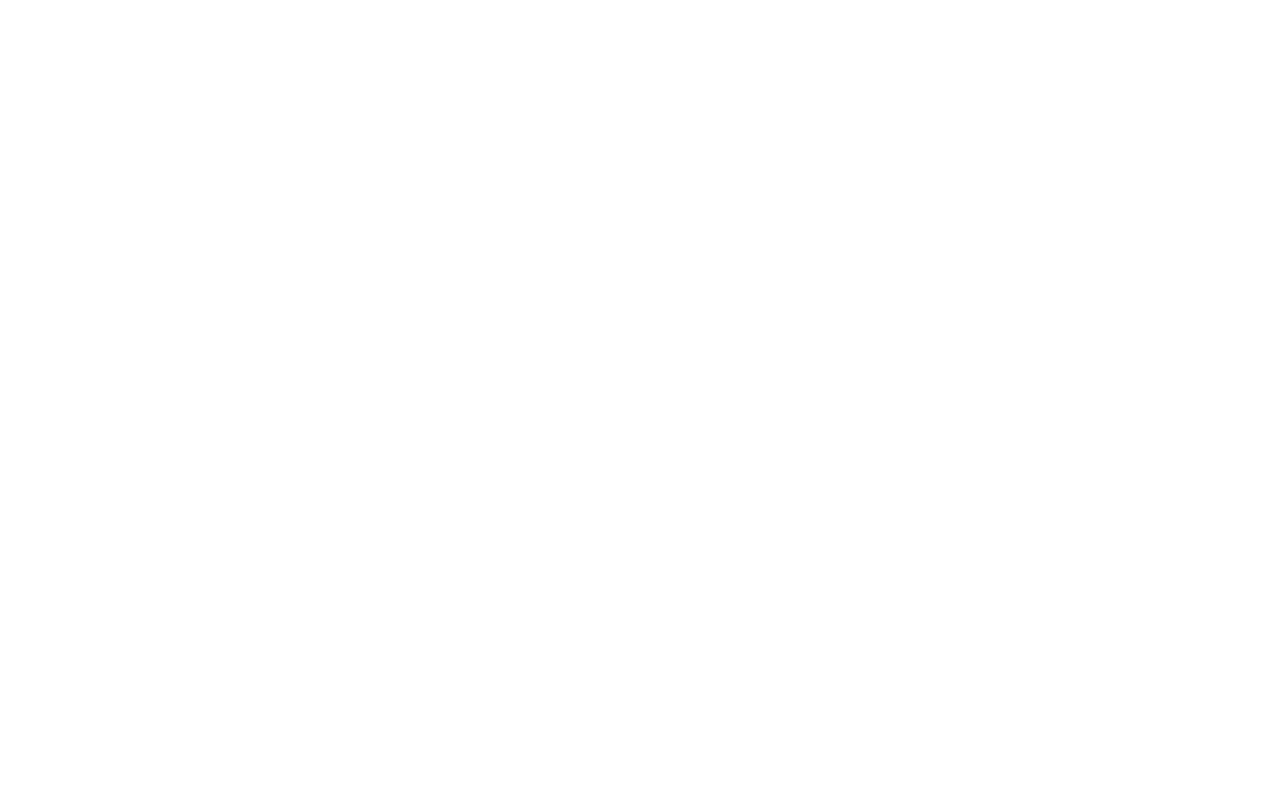
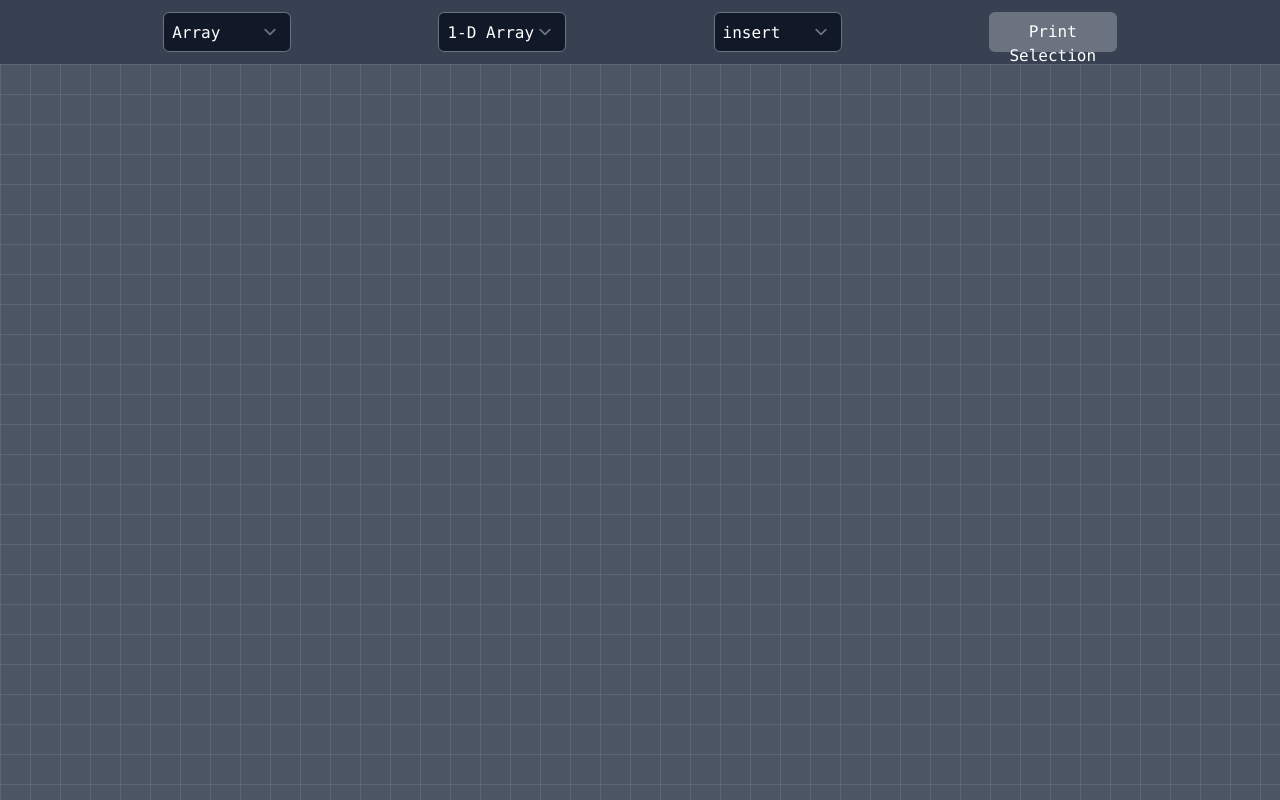
Before and after one commit to notjatin/data-structure-visualizer, a React (Vite) app: page / in a window 1280 px wide. Built offline with nearby package versions, Linux system fonts and the light colour scheme.

Commit message:
add core output screen component

```diff
--- a/src/App.tsx
+++ b/src/App.tsx
@@ -1,7 +1,14 @@
 import "./App.css";
+import FunctionHeader from "./components/FunctionHeader";
+import OutputScreen from "./components/OutputScreen";
 
 function App() {
-  return <></>;
+  return (
+    <div className="h-lvh flex flex-col font-mono">
+      <FunctionHeader />
+      <OutputScreen />
+    </div>
+  );
 }
 
 export default App;
--- a/src/components/FunctionHeader.tsx
+++ b/src/components/FunctionHeader.tsx
@@ -48,7 +48,7 @@ const FunctionHeader = () => {
   }
 
   return (
-    <div className="h-lvh w-full flex items-center justify-center">
+    <div className="w-full flex items-center justify-center">
       <header className="bg-gray-700 text-white p-4 w-full h-16 flex items-center justify-evenly">
         <select
           name="structure"
--- /dev/null
+++ b/src/components/OutputScreen.tsx
@@ -0,0 +1,5 @@
+const OutputScreen = () => {
+  return <div className="bg-gray-600 h-full grid-background"></div>;
+};
+
+export default OutputScreen;
--- a/src/index.css
+++ b/src/index.css
@@ -6,6 +6,7 @@ button,
 label,
 input,
 select,
+option,
 progress,
 meter {
   display: block;
@@ -18,3 +19,8 @@ meter {
   height: 30px;
   appearance: none;
 }
+.grid-background {
+  background-image: linear-gradient(to right, rgba(255, 255, 255, 0.1) 1px, transparent 1px),
+    linear-gradient(to bottom, rgba(255, 255, 255, 0.1) 1px, transparent 1px);
+  background-size: 30px 30px;
+}
```
